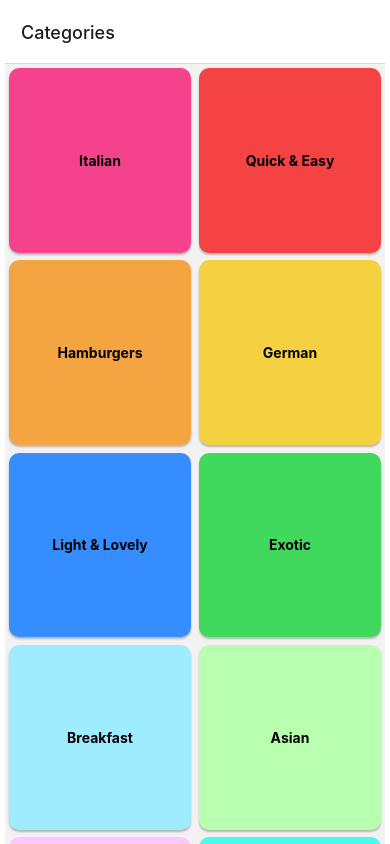
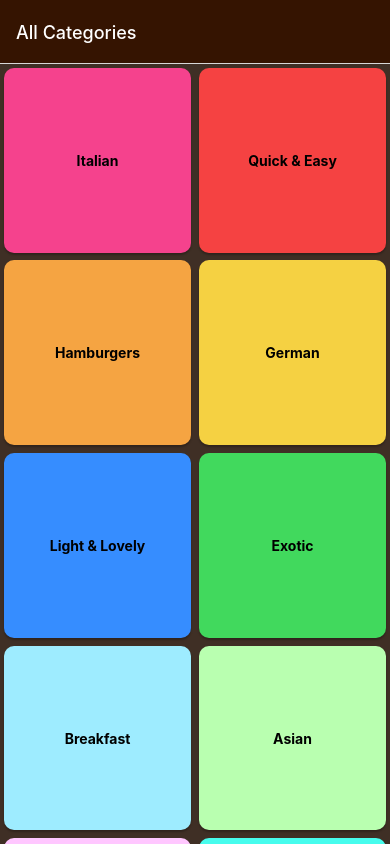
Before and after one commit to ziya5635/meals_mobile, a React Native app: screen / in a window 390 px wide. Built offline with nearby package versions, Linux system fonts and the light colour scheme.

Commit message:
navigations added as well as Mealscreen and their details

```diff
--- a/App.tsx
+++ b/App.tsx
@@ -5,18 +5,21 @@ import { NavigationContainer } from '@react-navigation/native';
 import { createNativeStackNavigator } from '@react-navigation/native-stack';
 import AboutView from './screens/AboutView';
 import MealsOverviewScreen from './screens/MealsOverviewScreen';
+import MealDetails from './screens/MealDetails';
 import type { RootStackParamList } from './types';
 
 const Stack = createNativeStackNavigator<RootStackParamList>();
-
+//add details screen, vid 14th
 export default function App() {
   return (
     <SafeAreaView style={{flex: 1}}>
       <View style={styles.container}>
         <NavigationContainer>
-          <Stack.Navigator initialRouteName='Categories'>
-            <Stack.Screen name='Categories' component={CategoriesView}/>
-            <Stack.Screen name='MealsOverview' component={MealsOverviewScreen}/>
+          <Stack.Navigator initialRouteName='Categories' screenOptions={{headerBackTitle: 'back', contentStyle: {backgroundColor: '#3f2f25'}, headerStyle: {backgroundColor: '#351401'}, headerTintColor: 'white'}}>
+            <Stack.Screen name='Categories' component={CategoriesView}
+             options={{title: 'All Categories'}}/>
+            <Stack.Screen name='MealsOverview' component={MealsOverviewScreen} />
+            <Stack.Screen name='MealDetails' component={MealDetails} />
             <Stack.Screen name='About' component={AboutView}/>
           </Stack.Navigator>
         </NavigationContainer>
@@ -31,6 +34,6 @@ const styles = StyleSheet.create({
     flex: 1,
     backgroundColor: 'transparent',
     justifyContent: 'center',
-    paddingHorizontal: 5,
+    //paddingHorizontal: 5,
   },
 });
--- /dev/null
+++ b/components/ListItems.tsx
@@ -0,0 +1,46 @@
+import { Text, View, StyleSheet } from "react-native";
+
+interface Props{
+    title: string,
+    textitems: string[],
+}
+
+function ListItems(props: Props) {
+    return (
+        <View style={styles.container}>
+            <View style={styles.titleContainer}>
+                <Text style={styles.title}>{props.title}</Text>
+            </View>
+            {props.textitems.map(item => <View style={styles.textContainer} key={item}><Text style={styles.text}>{item}</Text></View>)}
+        </View>
+    )
+}
+
+export default ListItems;
+
+const styles = StyleSheet.create({
+    container: {
+        paddingHorizontal: 25,
+        paddingVertical: 10
+    },
+    titleContainer: {
+        borderBottomColor: 'orange',
+        borderBottomWidth: 2,
+        padding: 5
+    },
+    title: {
+        textAlign: 'center',
+        fontWeight: 'bold',
+        fontSize: 20,
+        color: 'white'
+    },
+    textContainer: {
+        borderRadius: 15,
+        marginTop: 8,
+        backgroundColor: 'orange',
+    },
+    text: {
+        textAlign: 'center',
+        padding: 4,
+    }
+})
--- a/components/MealItem.tsx
+++ b/components/MealItem.tsx
@@ -1,8 +1,56 @@
 import Meal from "../models/meal";
-import { Text } from "react-native";
-//continue with using other Meal props to style this component(like images)
-function MealItem({title, imageUrl}: Meal) {
-    return <Text>{title}</Text>
+import { Text, Image, View, StyleSheet, useWindowDimensions, TouchableOpacity } from "react-native";
+import { useNavigation } from "@react-navigation/native";
+import type { NativeStackNavigationProp} from '@react-navigation/native-stack';
+import type { RootStackParamList } from "../types";
+
+function MealItem( props: Meal) {
+    const {width} = useWindowDimensions();
+    const navigation = useNavigation<NativeStackNavigationProp<RootStackParamList>>();
+    const {title, imageUrl, affordability, complexity, duration } = props;
+    const onPress = () => {
+        console.log(imageUrl);
+        navigation.navigate('MealDetails', {...props});
+    }
+    return (
+        <TouchableOpacity style={[styles.container]} onPress={onPress}>
+            <View style={styles.innerContainer}>
+                <Image style={[styles.image, {height: width*.8, width: width*.8}]} source={{uri: imageUrl}} />
+                <View style={styles.textContainer}>
+                    <Text style={styles.textTitle}>{title}</Text>
+                    <Text style={{textAlign: 'center'}}>{`${duration}m  ${complexity.toUpperCase()}  ${affordability.toUpperCase()}`}</Text>
+                </View>
+            </View>
+        </TouchableOpacity>
+    )
 }
 
 export default MealItem;
+
+const styles = StyleSheet.create({
+    container: {
+        marginVertical: 10,
+        flex: 1,
+        alignItems: 'stretch',
+    },
+    innerContainer: {
+        elevation: 4,
+        alignItems: 'center',
+    },
+    image: {
+        resizeMode: 'cover',
+        borderRadius: 10
+    },
+    textContainer: {
+        backgroundColor: 'white',
+        width: '80%',
+        borderBottomEndRadius: 10,
+        borderBottomStartRadius: 10,
+        padding: 10,
+        gap: 5
+    },
+    textTitle: {
+        fontWeight: 'bold',
+        textAlign: 'center',
+    }
+})
--- /dev/null
+++ b/screens/MealDetails.tsx
@@ -0,0 +1,49 @@
+import { Text, View, Image, StyleSheet, ScrollView, useWindowDimensions } from "react-native";
+import { useRoute } from "@react-navigation/native";
+import type { RootStackParamList } from "../types";
+import type { RouteProp } from "@react-navigation/native";
+import { useNavigation } from "@react-navigation/native";
+import { useEffect } from "react";
+import ListItems from "../components/ListItems";
+type MealDetailsProp = RouteProp<RootStackParamList, 'MealDetails'>;
+
+function MealDetails() {
+    const {width} = useWindowDimensions();
+    const route = useRoute<MealDetailsProp>();
+    const {title, duration, complexity,
+         affordability, imageUrl, ingredients,
+        isGlutenFree, isLactoseFree, isVegetarian,
+        steps} = route.params;
+    const navigation = useNavigation();
+    useEffect(() => {
+        navigation.setOptions({title})
+    })
+    return (
+        <ScrollView style={styles.container}>
+            <Image source={{uri: imageUrl}} style={[styles.image, {width: width, height: width}]}  />
+            <Text style={styles.title}>{title}</Text>
+            <Text style={{textAlign: 'center', color: 'white'}}>{`${duration}m  ${complexity.toUpperCase()}  ${affordability.toUpperCase()}`}</Text>
+            <ListItems title="Ingredients" textitems={ingredients} />
+            <ListItems title="Steps" textitems={steps} />
+        </ScrollView>
+    )
+}
+
+export default MealDetails;
+
+const styles = StyleSheet.create({
+    container:{
+        flex: 1,
+    },
+    title: {
+        fontWeight: 'bold',
+        fontSize: 23,
+        textAlign: 'center',
+        color: 'white',
+        padding: 10,
+    },
+    text: {color: 'white'},
+    image: {
+        resizeMode: 'cover',
+    }
+})
--- a/screens/MealsOverviewScreen.tsx
+++ b/screens/MealsOverviewScreen.tsx
@@ -1,20 +1,27 @@
-import { useRoute } from "@react-navigation/native";
-import { View, StyleSheet, FlatList } from "react-native";
+import { useNavigation, useRoute } from "@react-navigation/native";
+import { View, StyleSheet, FlatList, useWindowDimensions } from "react-native";
 import type { RootStackParamList } from "../types";
 import type { RouteProp } from "@react-navigation/native";
-import { MEALS } from "../data/dummy-data";
+import { MEALS, CATEGORIES } from "../data/dummy-data";
 import MealItem from "../components/MealItem";
-
+import { useEffect } from "react";
 type MealsOverviewProp = RouteProp<RootStackParamList, 'MealsOverview'>;
 
 function MealsOverviewScreen() {
+    const navigation = useNavigation();
     const route = useRoute<MealsOverviewProp>();
     const meals_selected = MEALS.filter(meal => {
         return meal.categoryIds.includes(route.params.mealId)
     })
+    useEffect(() => {
+        //setting custom title to the screen
+        const categoryTitle = CATEGORIES.find(item => item.id === route.params.mealId)?.title || 'Meals';
+        navigation.setOptions({title: categoryTitle})
+    }, [route.params.mealId])
     return (
-        <View>
-            <FlatList data={meals_selected} keyExtractor={(item) => item.id} renderItem={({item}) => <MealItem {...item}/>} />
+        <View style={[styles.container]}>
+            <FlatList data={meals_selected}
+             keyExtractor={(item) => item.id} renderItem={({item}) => <MealItem {...item}/>} />
         </View>
     )
 }
@@ -24,6 +31,7 @@ export default MealsOverviewScreen;
 const styles = StyleSheet.create({
     container: {
         flex: 1,
-        padding: 16
-    }
+        alignItems: 'stretch',
+        paddingVertical: 25,
+    },
 })
--- a/types/index.ts
+++ b/types/index.ts
@@ -1,8 +1,10 @@
-import type Meal from "../models/meal";
+
+import Meal from "../models/meal";
 
 export type RootStackParamList = {
     Categories: undefined;
     MealsOverview: {mealId: string};
+    MealDetails: Meal
     About: undefined;
     //Feed: { sort: 'latest' | 'top' } | undefined;
   };
```
Also changed, not shown: assets/images/800px-Spaghetti_Bolognese_mit_Parmesan_oder_Grana_Padano.jpg (added).
